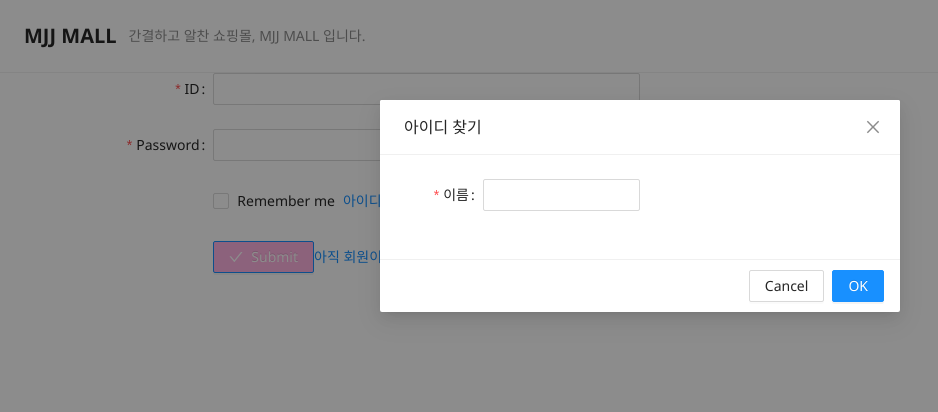
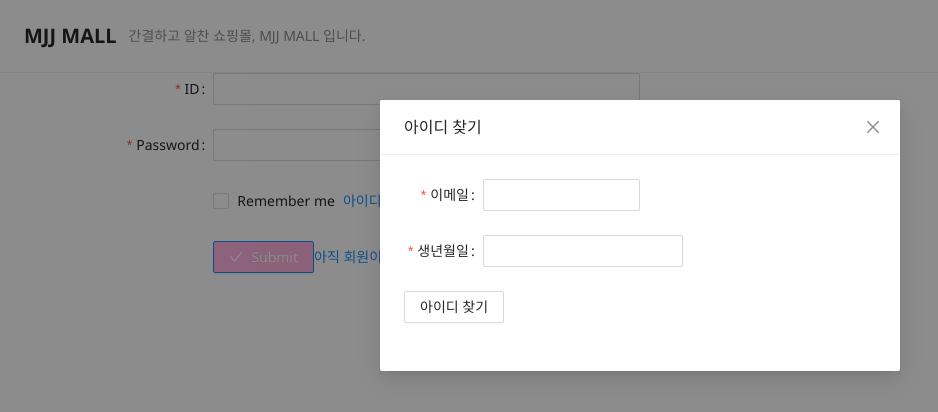
Before and after one commit to kms970/mjj_mall, a React (Create React App) app in the folder mjj_mall-webapp/: page /login in a window 1280 px wide. Both pictures are taken after a click on the link "아이디 찾기". Shown: the top 412 px of the page, without its empty margins (0-938 px from the left). Built offline with nearby package versions, Linux system fonts and the light colour scheme.

Commit message:
아이디 찾기 구현 완료
아이디 찾기 구현 완료

```diff
--- a/mjj_mall-webapp/src/config/config.js
+++ b/mjj_mall-webapp/src/config/config.js
@@ -8,5 +8,7 @@ export default {
   "serverPort": ":50001",
   "JoinCustomer": "/user/sign-up",
   "JoinProvider": "/company/sign-up",
-  "Login": "/user/sign-in"
+  "Login": "/user/sign-in",
+  "FindId": "/user/findId",
+
 };
--- a/mjj_mall-webapp/src/login/searchingId.js
+++ b/mjj_mall-webapp/src/login/searchingId.js
@@ -1,25 +1,59 @@
 import React, {useState} from 'react';
-import {Modal, Button, Form, Input} from 'antd';
+import {Modal, Button, Form, Input, InputNumber} from 'antd';
+import axios from 'axios';
+import config from '../config/config';
 
 function SearchingId(props) {
   const {visible} = props;
+  const [checkId, setCheckId] = useState(false);
   const [isModalVisible, setIsModalVisible] = useState(visible);
+  const [isMemeberId, setMemberId] = useState('');
 
+  /**
+   *
+   */
   const showModal = () => {
     setIsModalVisible(true);
   };
 
-  const handleOk = () => {
-    setIsModalVisible(false);
+  const handleOk = (event) => {
+    console.log("아이디 찾기: ", event);
+    axios.post(config.serverUrl + config.serverPort + config.FindId,{
+      memberEmail: event.memberEmail,
+      memberBirth: event.memberBirth
+    })
+      .then(res=> {
+        console.log("res", res);
+        if(res.data.resultId) {
+          setMemberId(res.data.resultId);
+          setCheckId(true);
+        }
+      })
+      .catch(error=> {
+        console.error(error);
+      })
+
+
+    // setIsModalVisible(false);
   };
 
   const handleCancel = () => {
     setIsModalVisible(false);
   };
 
+  // const onFinishFunction = (event) => {
+  //   console.log("event는?", event);
+  // }
+
   return (
     <div style={{display: "inline-block"}}>
-      <Modal title="아이디 찾기" visible={isModalVisible} onOk={handleOk} onCancel={handleCancel}>
+      <Modal
+        title="아이디 찾기"
+        visible={isModalVisible}
+        onCancel={handleCancel}
+        footer={null}
+        destroyOnClose={true}
+      >
         <Form
           name="idFind"
           labelCol={{
@@ -29,22 +63,41 @@ function SearchingId(props) {
             span:8
           }}
           autoComplete="off"
+          onFinish={handleOk}
         >
           {/* ID 찾기 이름 */}
           <Form.Item
-            label="이름"
-            name="memberName"
+            label="이메일"
+            name="memberEmail"
             rules={[
               {
                 required: true,
-                message: 'please input your memberName'
+                message: 'please input your memberEmail'
               }
             ]}
           >
             <Input/>
           </Form.Item>
-
-        {/*  */}
+          {/* ID 찾기 생년월일 */}
+          <Form.Item
+            label="생년월일"
+            name="memberBirth"
+            rules={[
+              {
+                required: true,
+                message:'please input yout memberBirth'
+              },
+              {
+                type:'number'
+              }
+            ]}
+          >
+            <InputNumber style={{width: '200px'}}/>
+          </Form.Item>
+          {checkId ? <div style={{width:'400px', border:'1px solid'}}><span >찾으신 아이디: </span><span >{isMemeberId}</span></div>:null}
+          <Form.Item>
+            <Button htmlType="submit">아이디 찾기</Button>
+          </Form.Item>
         </Form>
       </Modal>
       <a onClick={showModal}>아이디 찾기</a>
```
